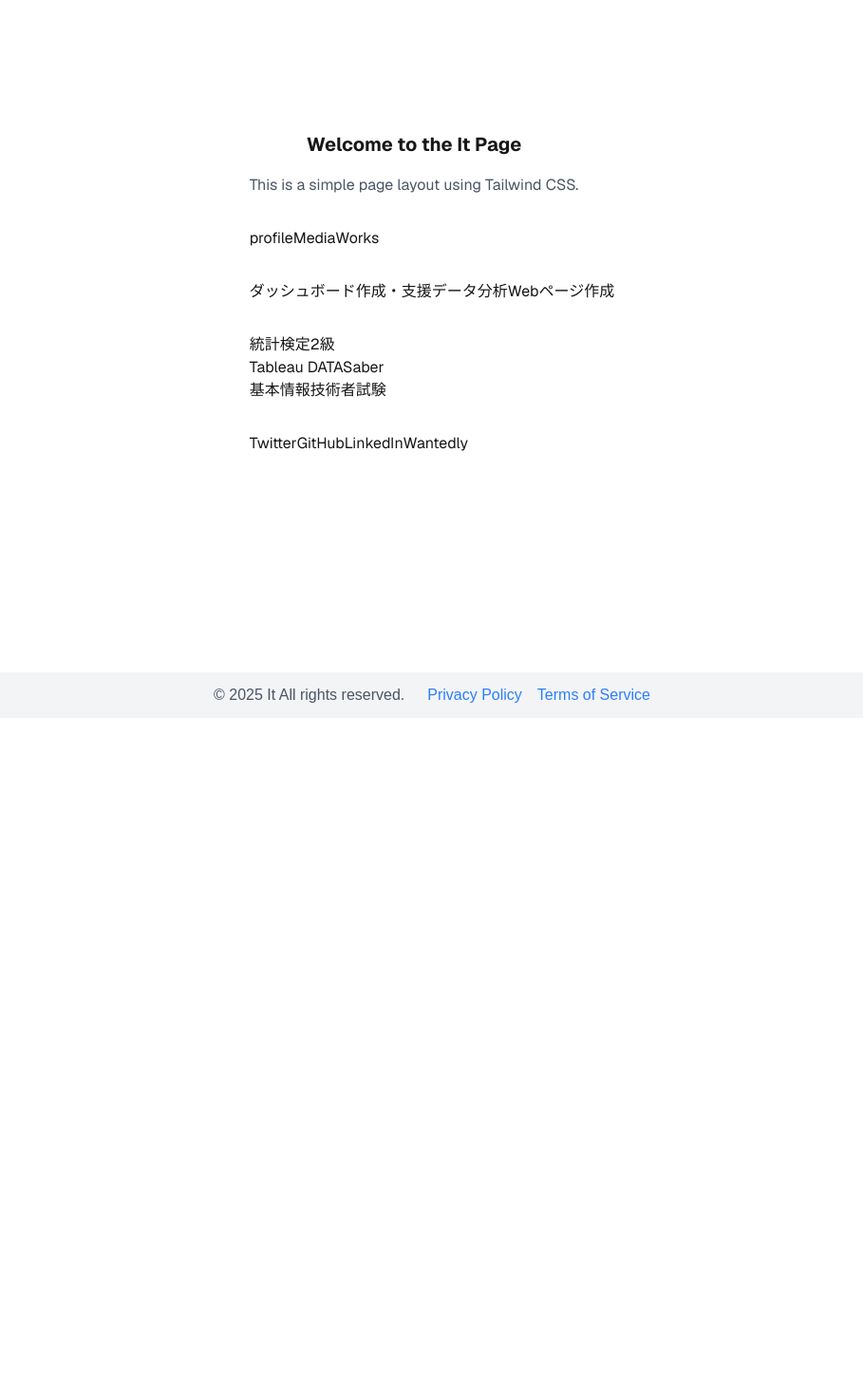
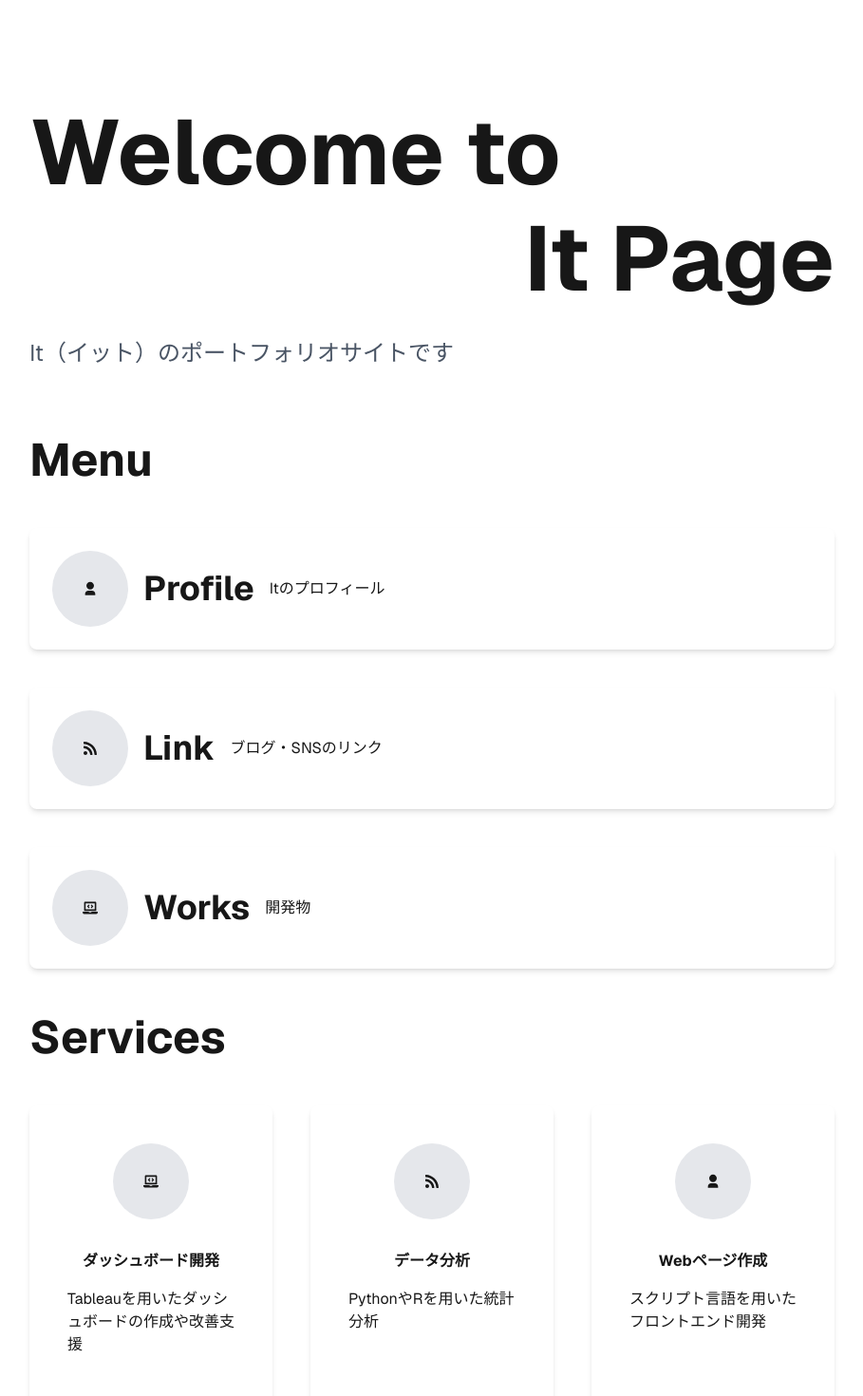
Before and after one commit to itto1018/It_homepage, a Next.js app: page / in a window 1280 px wide. Shown: the part 140-1610 px from the top of the page at 95% size, without its empty margins (185-1094 px from the left). Before the commit the page ends 896 px from the top, so only its background shows below. Built offline with nearby package versions, Linux system fonts and the light colour scheme.

Commit message:
add: card

```diff
--- a/src/app/page.tsx
+++ b/src/app/page.tsx
@@ -1,29 +1,41 @@
 import Image from "next/image";
+import { Card } from "@/components/Card";
+import LinkCard from "@/components/LinkCard";
 
 export default function Home() {
   return (
     <div className="grid grid-rows-[20px_1fr_20px] items-center justify-items-center min-h-screen p-8 pb-20 gap-16 sm:p-20 font-[family-name:var(--font-geist-sans)]">
       <main className="flex flex-col gap-[32px] row-start-2 items-center sm:items-start">
-        <div className="flex flex-col gap-[16px] items-center">
-          <h2 className="text-[20px] font-bold">Welcome to the It Page</h2>
-          <article className="text-[16px] text-gray-600">This is a simple page layout using Tailwind CSS.</article>
+        {/* top */}
+        <div className="flex flex-col gap-[20px] w-full my-10">
+          <div className="text-8xl font-bold mb-4">
+            <h1 className="text-start pb-4">
+              Welcome to
+            </h1>
+            <h2 className="text-end">
+              It Page
+            </h2>
+          </div>
+          <article className="text-2xl text-gray-600">It（イット）のポートフォリオサイトです</article>
         </div>
-        <div className="flex ">
-          <section>
-            <a href="">profile</a>
-          </section>
-          <section>
-            <a href="">Media</a>
-          </section>
-          <section>
-            <a href="">Works</a>
-          </section>
+        {/* Menu */}
+        <div className="flex flex-col items-center">
+          <h2 className="text-5xl font-bold">Menu</h2>
         </div>
-        <div>
+        <div className="flex flex-col my-4 gap-10 w-full">
+          <LinkCard title = "Profile" discript="Itのプロフィール" />
+          <LinkCard title = "Link" discript="ブログ・SNSのリンク" />
+          <LinkCard title = "Works" discript="開発物" />
+        </div>
+        {/* Services */}
+        <div className="flex flex-col items-center">
+          <h2 className="text-5xl font-bold">Services</h2>
+        </div>
+        <div className="flex my-4 gap-10">
           <title>Services</title>
-          <a href="">ダッシュボード作成・支援</a>
-          <a href="">データ分析</a>
-          <a href="">Webページ作成</a>
+          <Card title = "ダッシュボード開発" discript="Tableauを用いたダッシュボードの作成や改善支援" />
+          <Card title = "データ分析" discript="PythonやRを用いた統計分析" />
+          <Card title = "Webページ作成" discript="スクリプト言語を用いたフロントエンド開発" />
         </div>
         <div>
           <title>Skill Set</title>
--- /dev/null
+++ b/src/components/Card.tsx
@@ -0,0 +1,31 @@
+import React, { FC } from 'react'
+import { FaLaptopCode, FaRss } from 'react-icons/fa';
+import { RiUser3Fill } from "react-icons/ri";
+
+export type Props = {
+    title: string;
+    discript: string;
+};
+
+const iconMap = {
+    "ダッシュボード開発": <FaLaptopCode />,
+    "データ分析": <FaRss />,
+    "Webページ作成": <FaLaptopCode />,
+};
+
+export const Card: FC<Props> = (props) => {
+    const { title, discript } = props;
+    const icon = iconMap[title.toLowerCase() as keyof typeof iconMap] || <RiUser3Fill />;
+
+    return (
+        <div className="flex flex-col gap-4 items-center bg-white shadow-md rounded-lg p-10 w-64 h-80">
+            <div className="flex items-center justify-center w-20 h-20 bg-gray-200 rounded-full mb-4">
+                { icon }
+            </div>
+            <h1 className='font-bold text-base'>{title}</h1>
+            <p>{discript}</p>
+        </div>
+    )
+}
+
+export default Card
--- /dev/null
+++ b/src/components/LinkCard.tsx
@@ -0,0 +1,31 @@
+import React, { FC } from 'react'
+import { FaLaptopCode, FaRss } from 'react-icons/fa';
+import { RiUser3Fill } from "react-icons/ri";
+
+export type Props = {
+    title: string;
+    discript: string;
+};
+
+const iconMap = {
+    profile: <RiUser3Fill />,
+    link: <FaRss />,
+    works: <FaLaptopCode />,
+};
+
+export const LinkCard: FC<Props> = (props) => {
+    const { title, discript } = props;
+    const icon = iconMap[title.toLowerCase() as keyof typeof iconMap] || <RiUser3Fill />;
+
+    return (
+        <div className="flex gap-4 items-center bg-white shadow-md rounded-lg p-6">
+            <div className="flex items-center justify-center w-20 h-20 bg-gray-200 rounded-full">
+                { icon }
+            </div>
+            <h1 className='font-bold text-4xl'>{title}</h1>
+            <p>{discript}</p>
+        </div>
+    )
+}
+
+export default LinkCard
```
Also changed, not shown: package.json (+6 -5 lines), 1 other file (tests, documents, lock files or other folders).
